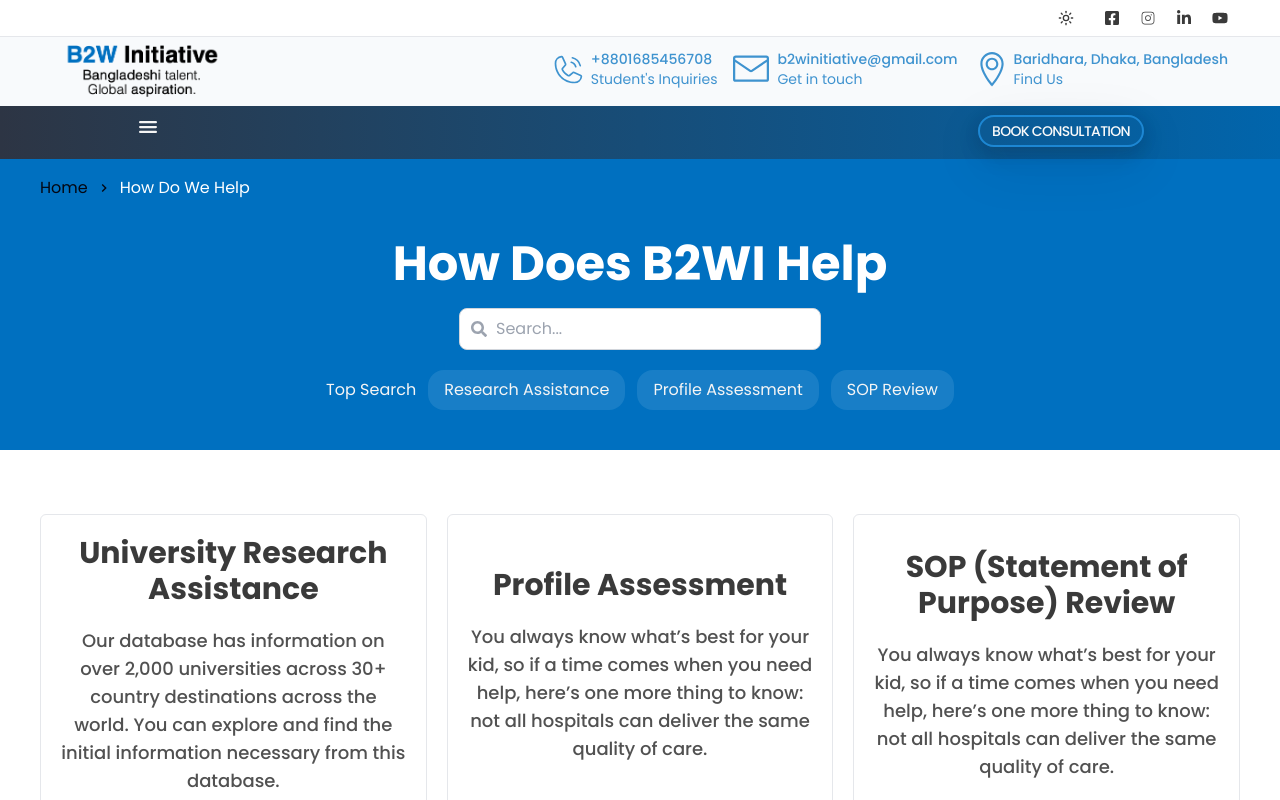
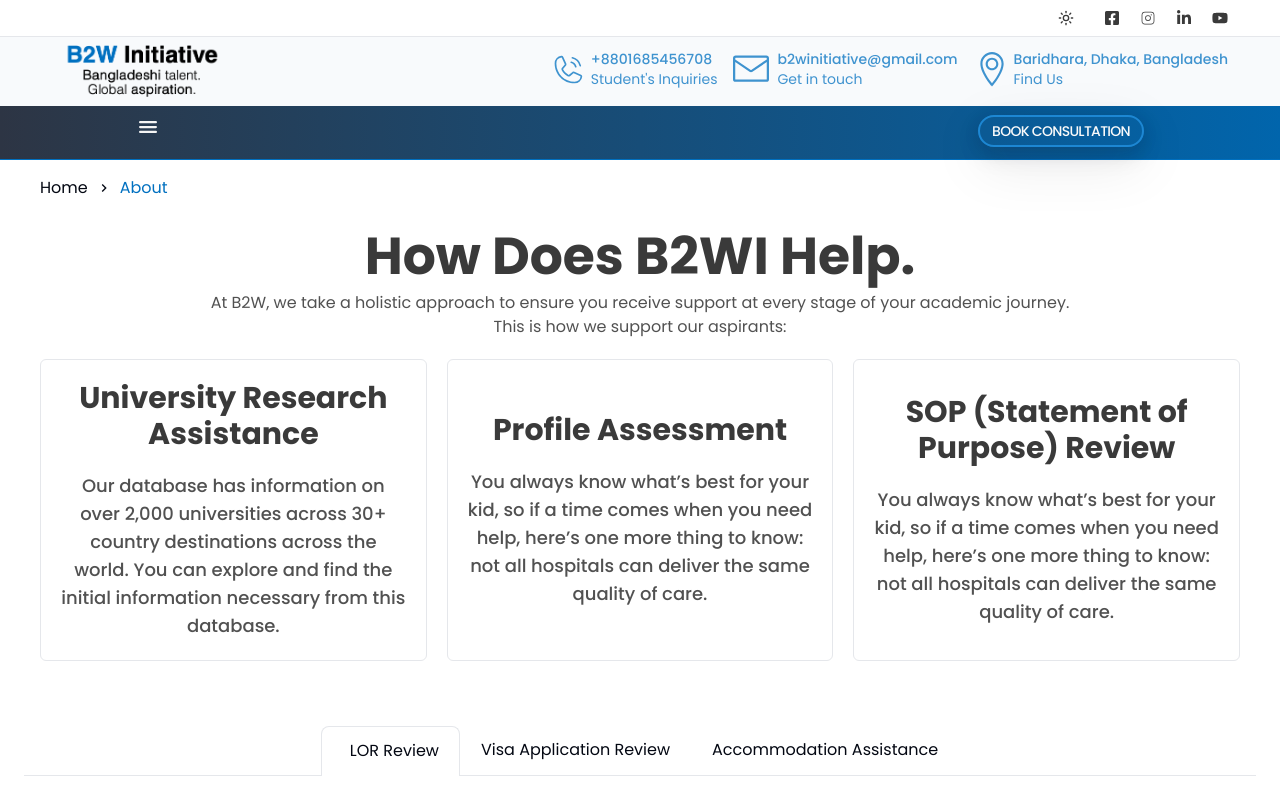
Before and after one commit to wpseemol/b2wi-development, a Next.js app: page /how-do-we-help in a window 1280 px wide. Shown: the top 800 px of the page. Built offline with nearby package versions, Linux system fonts and the light colour scheme.

Commit message:
about page some change

```diff
--- a/app/how-do-we-help/page.tsx
+++ b/app/how-do-we-help/page.tsx
@@ -1,19 +1,23 @@
 import BreadcrumbFirstLink from '@/components/breadcrumb-first-link';
 import HelpCategory from './_components/help-category';
-import HelpSearchSection from './_components/help-search-section';
 import HelpSectionTabView from './_components/help-section-tabview';
 
 export default function HowDoWeHelpPage() {
     return (
         <main className="">
-            <section className="bg-primaryColor md:mb-16 mb-14">
-                <div className="container mx-auto">
-                    <BreadcrumbFirstLink
-                        currentPageName="How Do We Help"
-                        activeClassName="text-white"
-                    />
-                    <HelpSearchSection />
-                </div>
+            <section className="container mx-auto">
+                <BreadcrumbFirstLink currentPageName="About" />
+            </section>
+
+            <section className="text-center py-5 container mx-auto">
+                <h2 className="text-neutral-900/85 sm:text-[52px] text-3xl font-bold leading-snug">
+                    How Does B2WI Help.
+                </h2>
+                <p className="font-normal text-neutral-800/80">
+                    At B2W, we take a holistic approach to ensure you receive
+                    support at every stage of your academic journey.
+                    <br /> This is how we support our aspirants:
+                </p>
             </section>
             <HelpCategory />
             <HelpSectionTabView />
```
